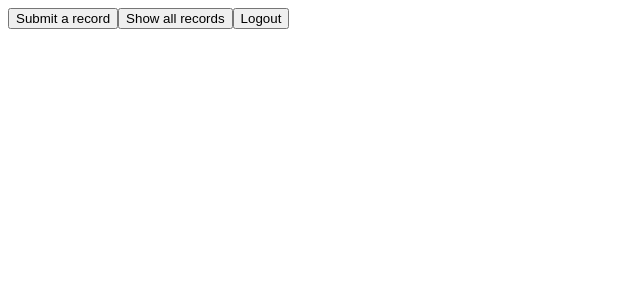
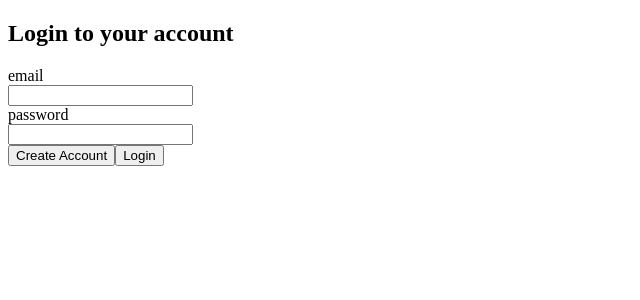
Before and after one commit to gracethedragon/proj-5-front-end, a React app: page / in a window 1280 px wide. Shown: the top 300 px of the page, without its empty margins (0-640 px from the left). Built offline with nearby package versions, Linux system fonts and the light colour scheme; the HTML template or start-up script is replaced by a standard one.

Commit message:
login/create account page

```diff
--- a/src/App.jsx
+++ b/src/App.jsx
@@ -1,11 +1,13 @@
 import React, { useEffect, useState } from "react";
 import Submit from "./components/submit.jsx";
 import ShowAll from "./components/showall.jsx";
+import { Login } from "./components/login.jsx";
 import axios from "axios";
 
 //One ether = 1,000,000,000,000,000,000 wei
 
 export default function App() {
+  const [authorized, setAuthorized] = useState(false);
   const [submit, setSubmit] = useState(false);
   const [showAll, setShowAll] = useState(false);
 
@@ -17,14 +19,22 @@ export default function App() {
     setShowAll(true);
     setSubmit(false);
   };
-
+  const logout = () => {
+    setAuthorized(false);
+  };
   return (
     <div>
-      <button onClick={() => submitRecord()}>Submit a record</button>
-      <button onClick={() => showRecords()}>Show all records</button>
-      <button>Logout</button>
-      {submit && <Submit />}
-      {showAll && <ShowAll />}
+      {!authorized && <Login setAuthorized={setAuthorized} />}
+      {authorized && (
+        <div>
+          <button onClick={() => submitRecord()}>Submit a record</button>
+          <button onClick={() => showRecords()}>Show all records</button>
+          <button onClick={() => logout()}>Logout</button>
+
+          {submit && <Submit />}
+          {showAll && <ShowAll />}
+        </div>
+      )}
     </div>
   );
 }
--- /dev/null
+++ b/src/components/login.jsx
@@ -0,0 +1,69 @@
+import React, { useEffect, useState } from "react";
+import axios from "axios";
+
+export function Login({ setAuthorized }) {
+  const [login, setLogin] = useState(true);
+  const [create, setCreate] = useState(false);
+
+  function checkLogin(e) {
+    e.preventDefault();
+    console.log("login");
+    setAuthorized(true);
+  }
+  return (
+    <div>
+      <form onSubmit={(e) => checkLogin(e)}>
+        <div id="login-container">
+          {login && <h2>Login to your account</h2>}
+          {create && <h2>Create an account</h2>}
+          <label>email</label>
+          <br />
+          <input type="text" name="email"></input>
+          <br />
+          <label>password</label>
+          <br />
+          <input type="text" name="password"></input>
+          <br />
+
+          {login && (
+            <div id="login-buttons">
+              <input
+                type="button"
+                name="create"
+                value="Create Account"
+                onClick={() => {
+                  setCreate(true);
+                  setLogin(false);
+                }}
+              ></input>
+              <input type="submit" name="login" value="Login"></input>
+            </div>
+          )}
+          {create && (
+            <div id="create-buttons">
+              <input
+                type="button"
+                name="create"
+                value="I have an account"
+                onClick={() => {
+                  setCreate(false);
+                  setLogin(true);
+                }}
+              ></input>
+              <input
+                type="button"
+                name="create"
+                value="Create my account"
+                onClick={() => {
+                  //axios.post
+                  setCreate(false);
+                  setLogin(true);
+                }}
+              ></input>
+            </div>
+          )}
+        </div>
+      </form>
+    </div>
+  );
+}
```
